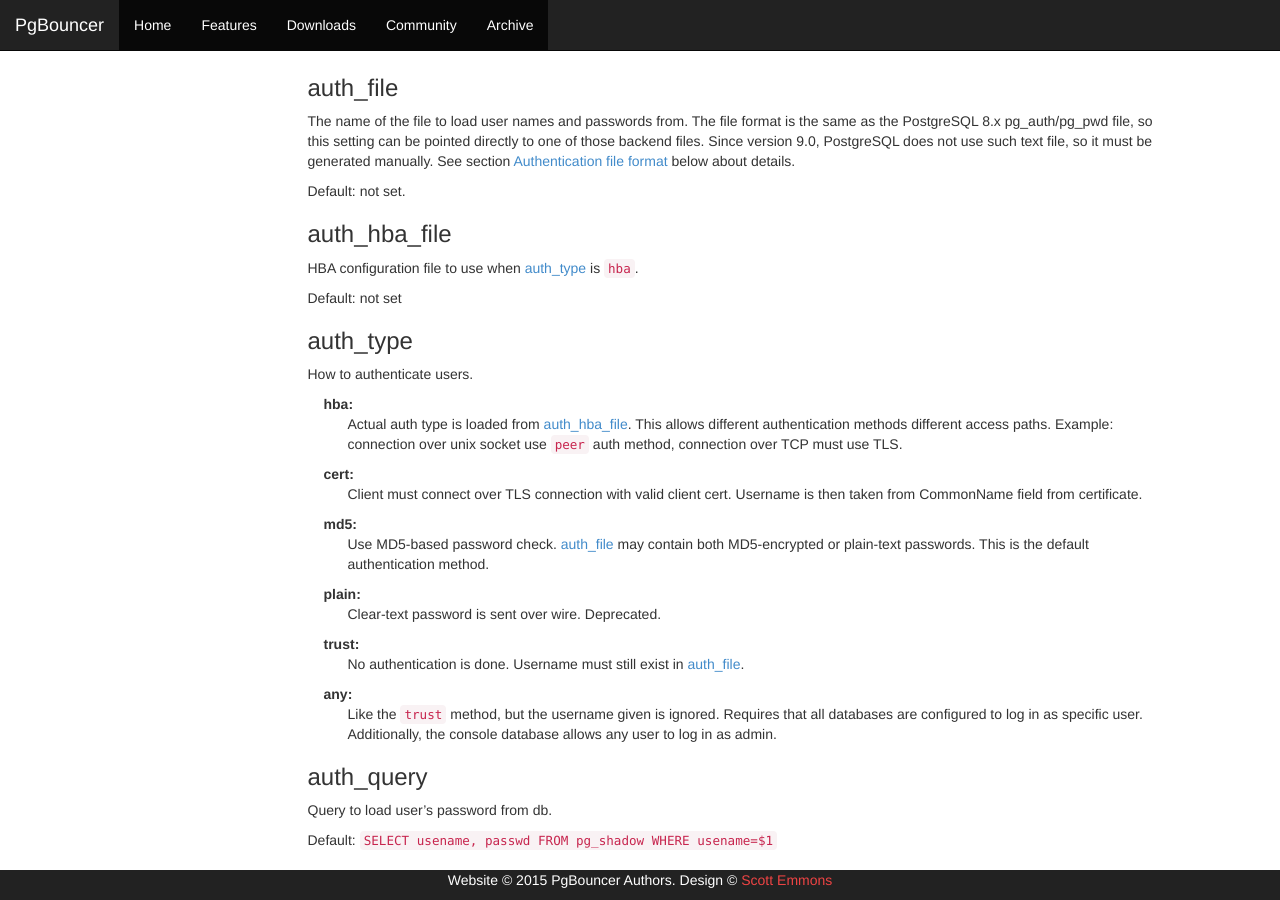
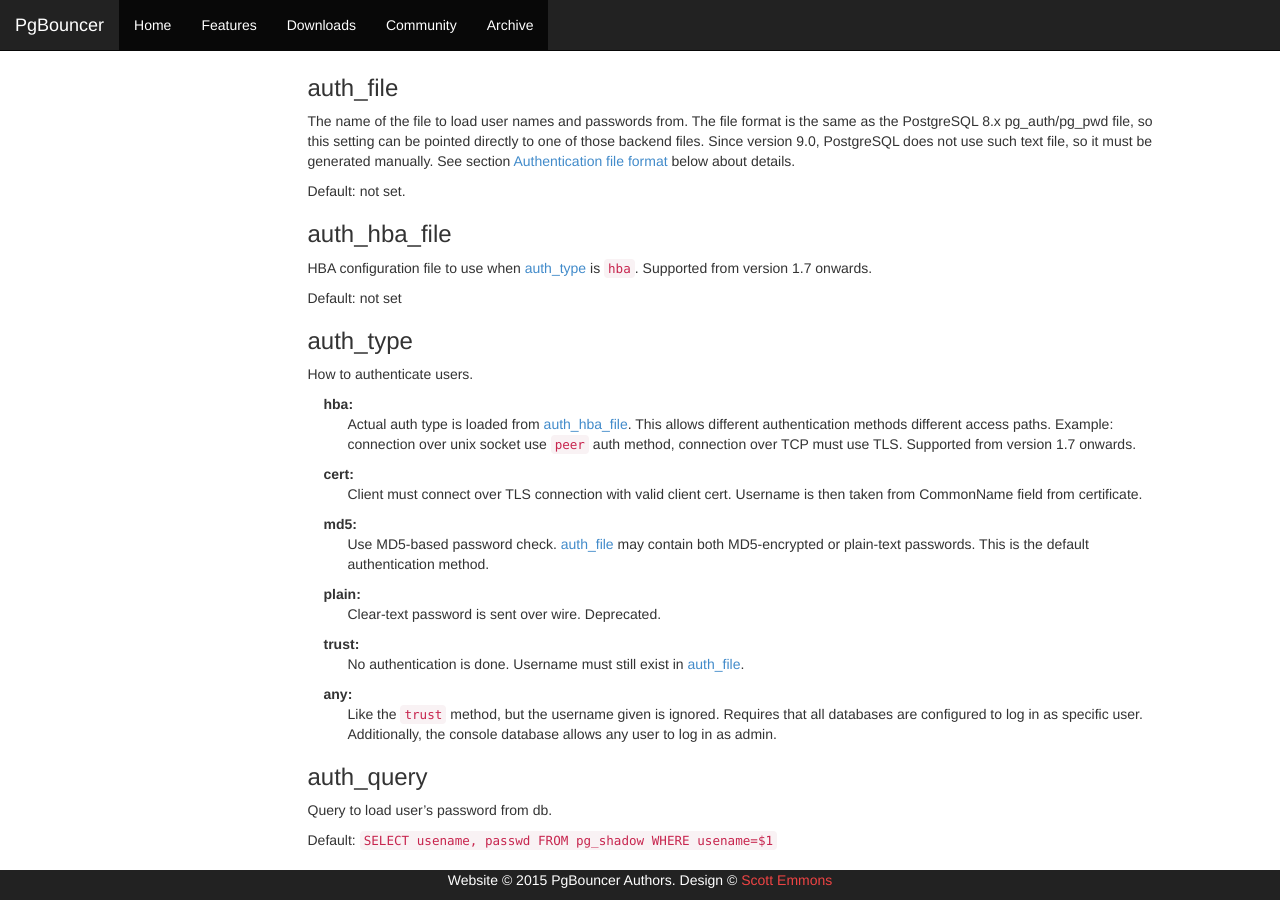
Before and after one commit to postgres-cn/pgbouncer-doc, a Jekyll site: the page built from config.md, in a window 1280 px wide and 900 px high, scrolled down 1192 px. Built offline with Jekyll 4.4.1, drawn with Linux system fonts in a browser that asks for light colours.

Commit message:
Version req for HBA.

```diff
--- a/config.md
+++ b/config.md
@@ -91,7 +91,8 @@
 
 ### auth_hba_file
 
-HBA configuration file to use when [auth_type](#authtype) is `hba`.
+HBA configuration file to use when [auth_type](#authtype) is `hba`. Supported
+from version 1.7 onwards.
 
 Default: not set
 
@@ -103,7 +104,7 @@
 :   Actual auth type is loaded from [auth_hba_file](#authhbafile). This allows
     different authentication methods different access paths. Example:
     connection over unix socket use `peer` auth method, connection over
-    TCP must use TLS.
+    TCP must use TLS. Supported from version 1.7 onwards.
 
 cert
 :   Client must connect over TLS connection with valid client cert.
```
